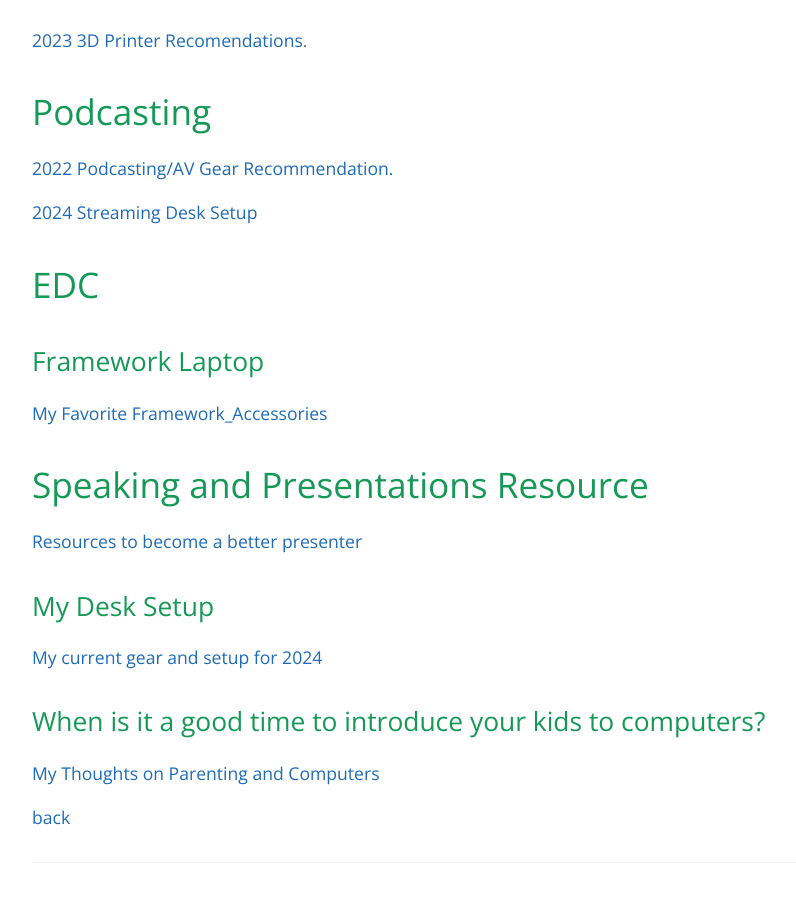
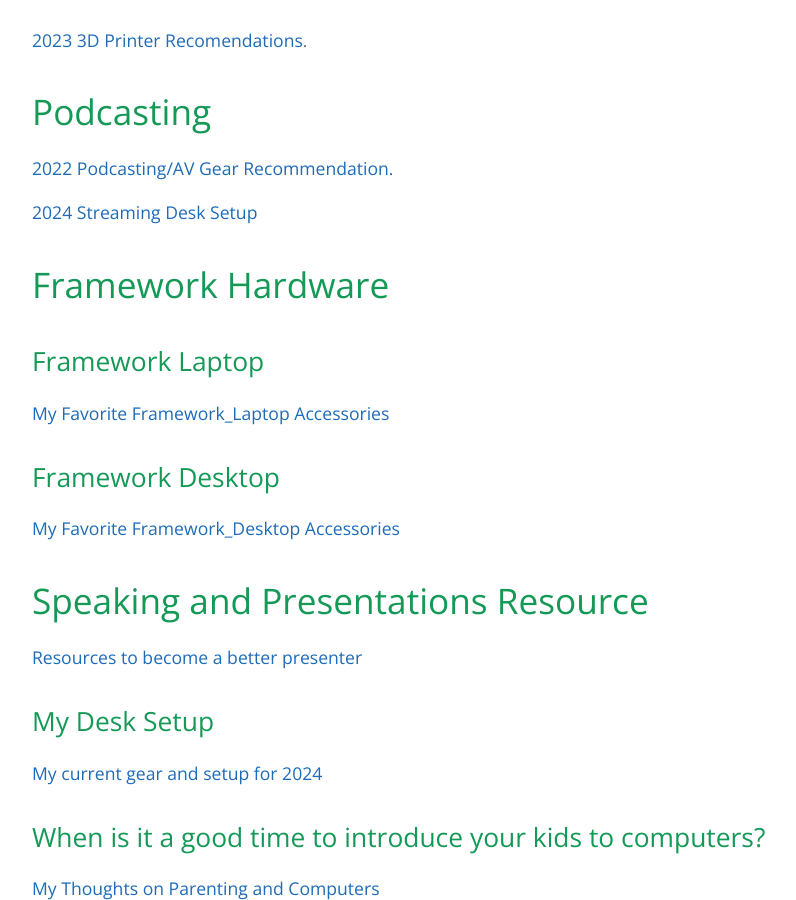
Before and after one commit to jscar-hawk/jscar-hawk.github.io, a Jekyll site: the page built from docs/blog.md, in a window 1280 px wide and 900 px high, scrolled down 738 px. Shown: the whole window, without its empty margins (192-988 px from the left). Built offline with Jekyll 4.4.1, drawn with Linux system fonts in a browser that asks for light colours.

Commit message:
Update blog.md

```diff
--- a/docs/blog.md
+++ b/docs/blog.md
@@ -29,10 +29,14 @@ description: This is my running list of blog posts
 [2024 Streaming Desk Setup](./2024_Streaming_Desk_Setup.md)
 
 
-# EDC
+# Framework Hardware
 
 ## Framework Laptop
-[My Favorite Framework_Accessories](./framework_laptop_accessories.md)
+[My Favorite Framework_Laptop Accessories](./framework_laptop_accessories.md)
+
+## Framework Desktop
+[My Favorite Framework_Desktop Accessories](./framework_desktop_accesories.md)
+
 
 # Speaking and Presentations Resource
 [Resources to become a better presenter ](./2024-Speaking_and_Presentations_Resource.md)
```
